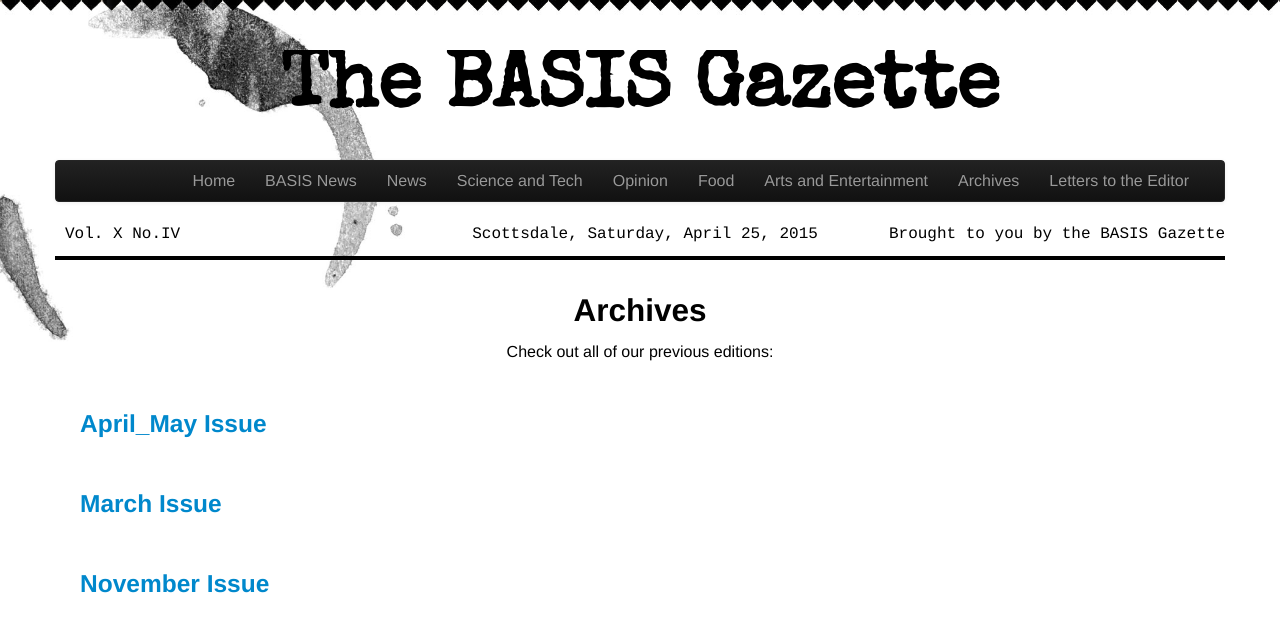
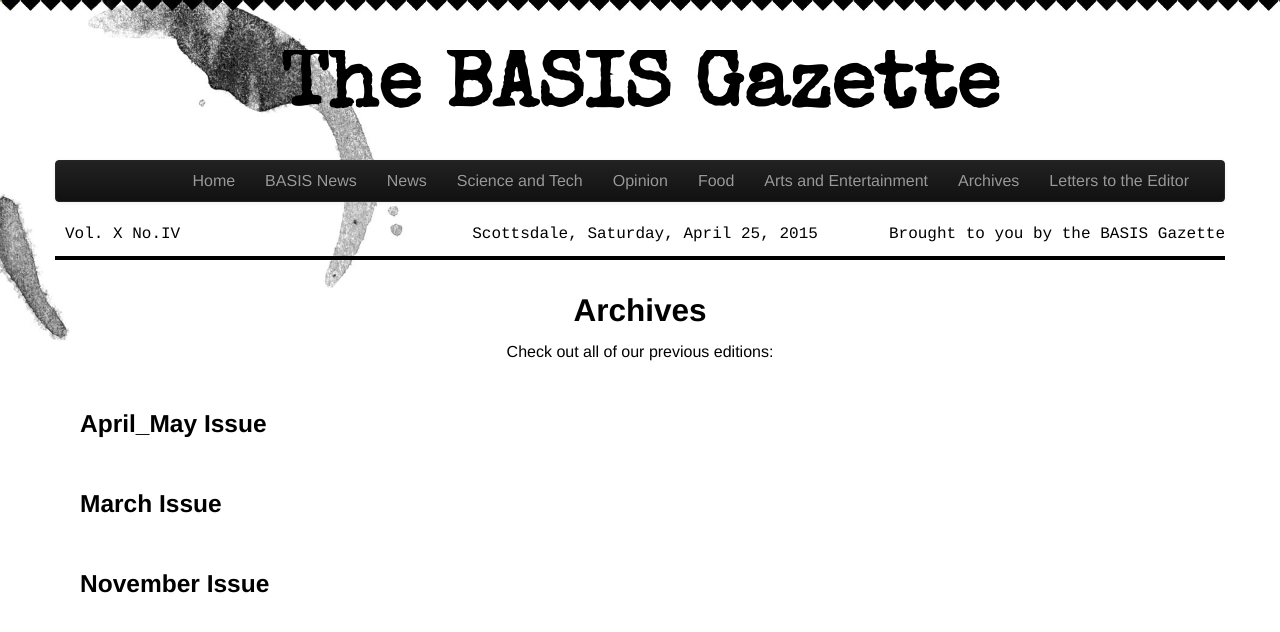
Before and after one commit to Awake99/Awake99.github.io, a Jekyll site: the page built from archives/index.html, in a window 1280 px wide. Shown: the top 632 px of the page. Built offline with Jekyll 4.4.1, drawn with Linux system fonts in a browser that asks for light colours; nearby versions of some CDN libraries.

Commit message:
archivesupdate2

```diff
--- a/archives/index.html
+++ b/archives/index.html
@@ -14,6 +14,9 @@
 <style>
   ul.entries li {
     list-style-type: none;
+  }
+  ul.entries a {
+    color: black;
   }
   ul.entries a:hover {
     color: #2E8B57;
```
